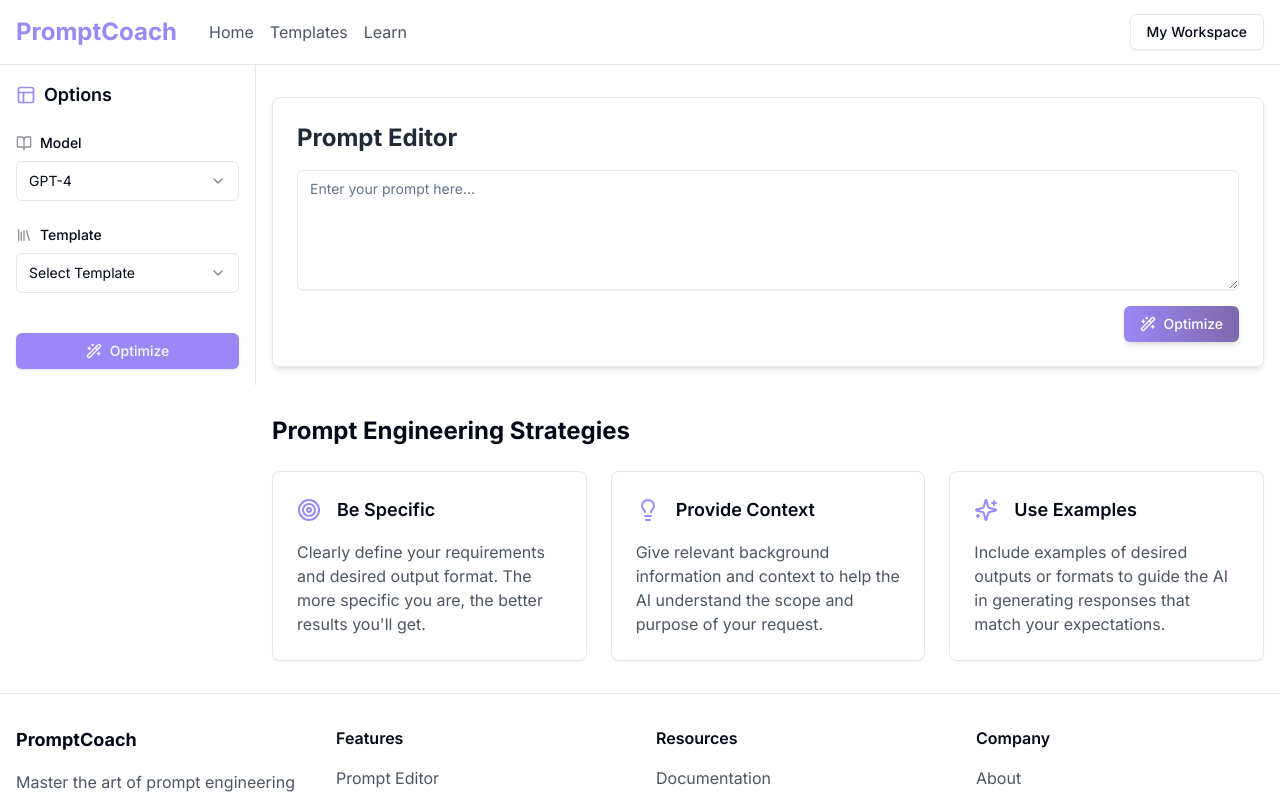
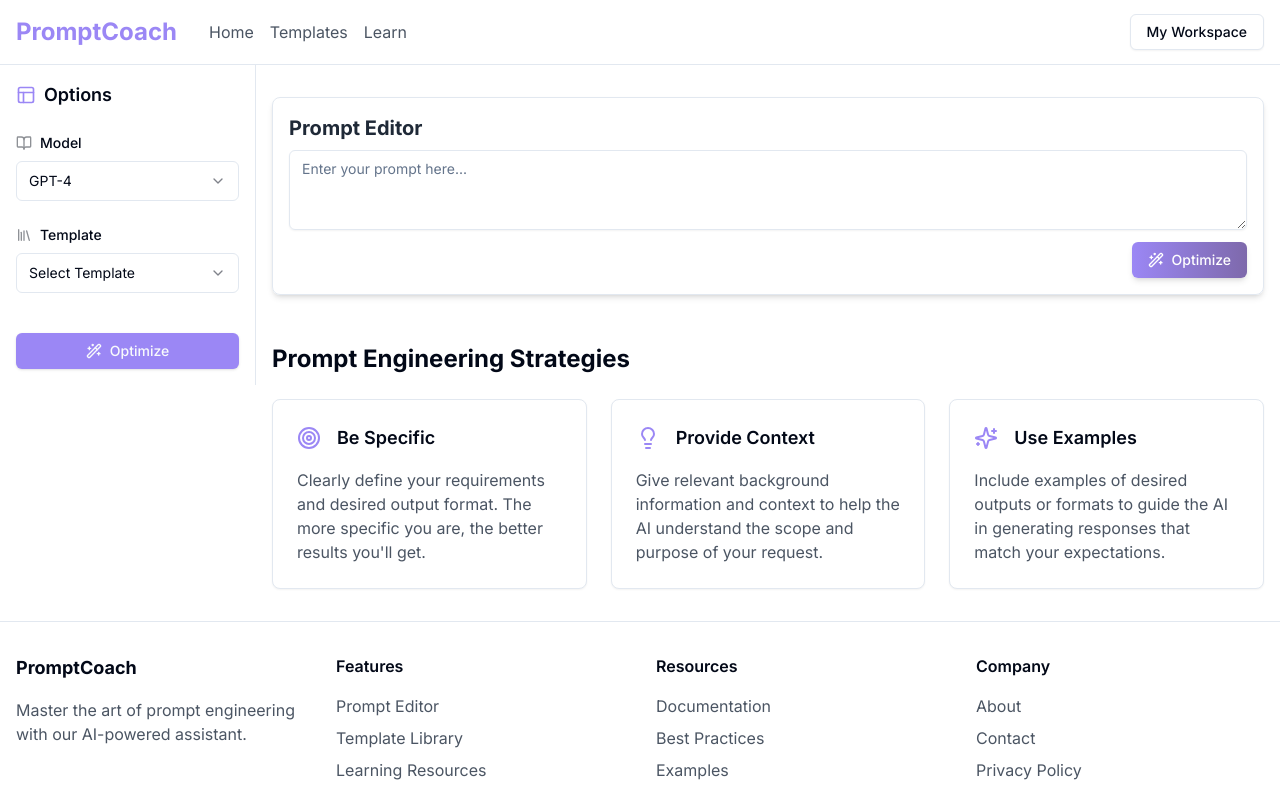
Before and after one commit to shashwatc12/PromptCoach, a Next.js app: page / in a window 1280 px wide. Shown: the top 798 px of the page. Built offline with nearby package versions, Linux system fonts and the light colour scheme.

Commit message:
Fix: Website not rendering

```diff
--- a/app/components/PromptEditor.tsx
+++ b/app/components/PromptEditor.tsx
@@ -14,11 +14,11 @@ interface PromptEditorProps {
 
 export default function PromptEditor({ onOptimize, promptText, onPromptChange }: PromptEditorProps) {
   return (
-    <div className="prompt-container w-full border rounded-lg p-4 md:p-6 shadow-md bg-white/90">
-      <h2 className="text-2xl font-bold mb-4 text-gray-800">Prompt Editor</h2>
+    <div className="prompt-container w-full border rounded-lg p-3 md:p-4 shadow-md bg-white/95">
+      <h2 className="text-xl font-bold mb-2 text-gray-800">Prompt Editor</h2>
 
       <Textarea
-        className="min-h-[120px] max-h-[200px] mb-4 resize-y focus:ring-2 focus:ring-optimizer-light transition-all"
+        className="min-h-[80px] max-h-[150px] mb-3 resize-y focus:ring-2 focus:ring-optimizer-light transition-all text-sm"
         placeholder="Enter your prompt here..."
         value={promptText}
         onChange={(e) => onPromptChange(e.target.value)}
@@ -26,10 +26,11 @@ export default function PromptEditor({ onOptimize, promptText, onPromptChange }:
 
       <div className="flex justify-end">
         <Button
-          className="bg-gradient-to-r from-optimizer-primary to-optimizer-secondary hover:from-optimizer-secondary hover:to-optimizer-primary text-white shadow-md transition-all duration-300 flex items-center gap-2 transform hover:scale-105"
+          variant="gradient"
+          className="transform hover:scale-105"
           onClick={() => onOptimize(promptText)}
         >
-          <Wand2 className="h-4 w-4" />
+          <Wand2 className="h-4 w-4 mr-2" />
           Optimize
         </Button>
       </div>
--- a/app/components/ui/textarea.tsx
+++ b/app/components/ui/textarea.tsx
@@ -11,7 +11,7 @@ const Textarea = React.forwardRef<HTMLTextAreaElement, TextareaProps>(
     return (
       <textarea
         className={cn(
-          "flex min-h-[60px] w-full rounded-md border border-input bg-white/50 px-3 py-2 text-sm shadow-sm placeholder:text-muted-foreground focus-visible:outline-none focus-visible:ring-2 focus-visible:ring-optimizer-light focus-visible:border-transparent transition-all duration-200 disabled:cursor-not-allowed disabled:opacity-50",
+          "flex min-h-[60px] w-full rounded-md border border-input bg-white/80 px-3 py-2 text-sm shadow-sm placeholder:text-muted-foreground focus-visible:outline-none focus-visible:ring-2 focus-visible:ring-optimizer-light focus-visible:border-transparent transition-all duration-200 disabled:cursor-not-allowed disabled:opacity-50",
           className
         )}
         ref={ref}
```
